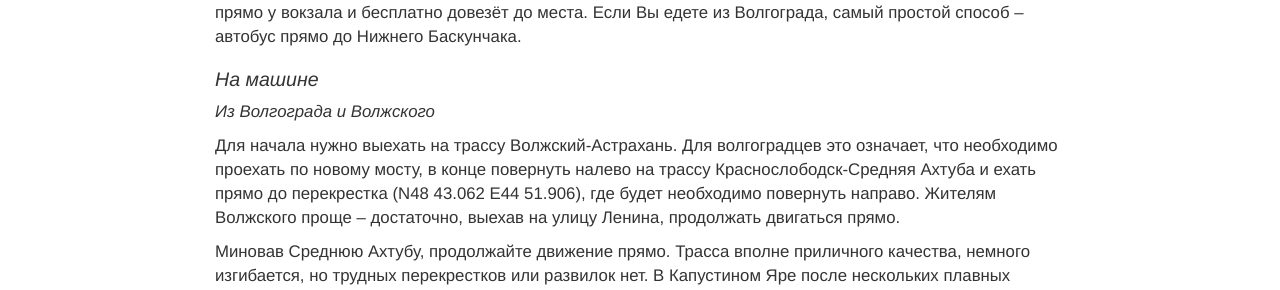
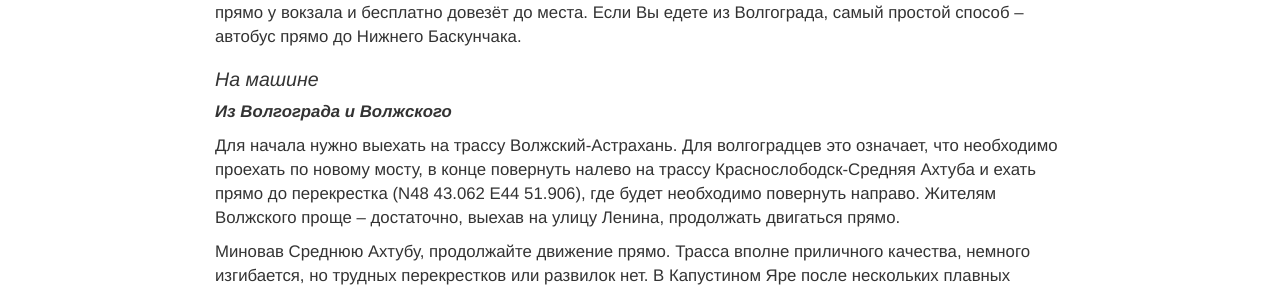
Before and after one commit to Baskunchak/baskunchak.github.io, a Jekyll site: the page built from way.md, in a window 1280 px wide. Shown: the part 343-633 px from the top of the page. Built offline with Jekyll 4.4.1, drawn with Linux system fonts in a browser that asks for light colours.

Commit message:
Update way.md

```diff
--- a/way.md
+++ b/way.md
@@ -15,7 +15,7 @@ title: "Баскунчак - как добраться"
 На машине
 ---------
 
-*Из Волгограда и Волжского*
+***Из Волгограда и Волжского***
 
 Для начала нужно выехать на трассу Волжский-Астрахань. Для волгоградцев это означает, что необходимо проехать по новому мосту, в конце повернуть налево на трассу Краснослободск-Средняя Ахтуба и ехать прямо до перекрестка (N48 43.062 E44 51.906), где будет необходимо повернуть направо. Жителям Волжского проще – достаточно, выехав на улицу Ленина, продолжать двигаться прямо.
 
```
